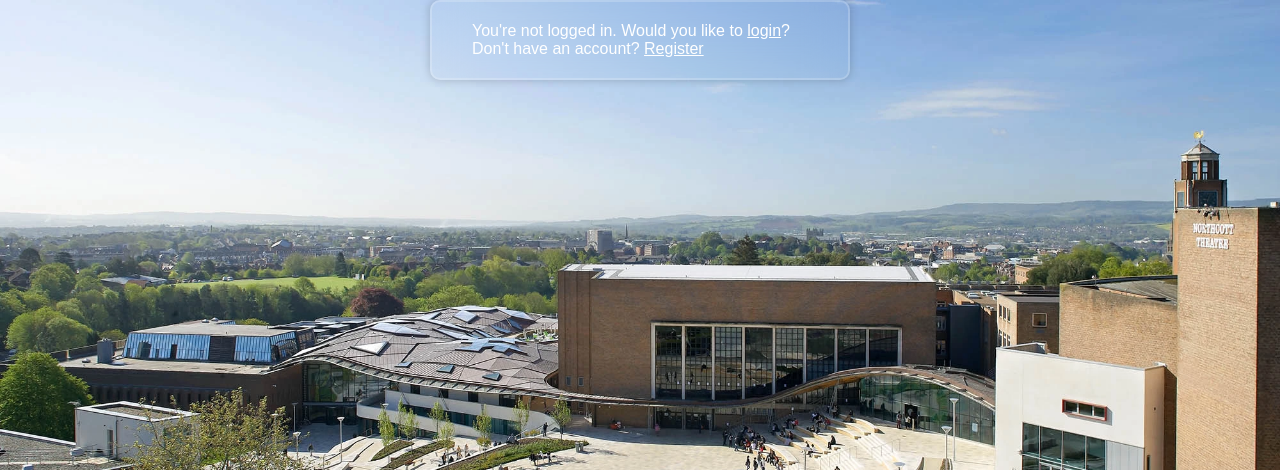
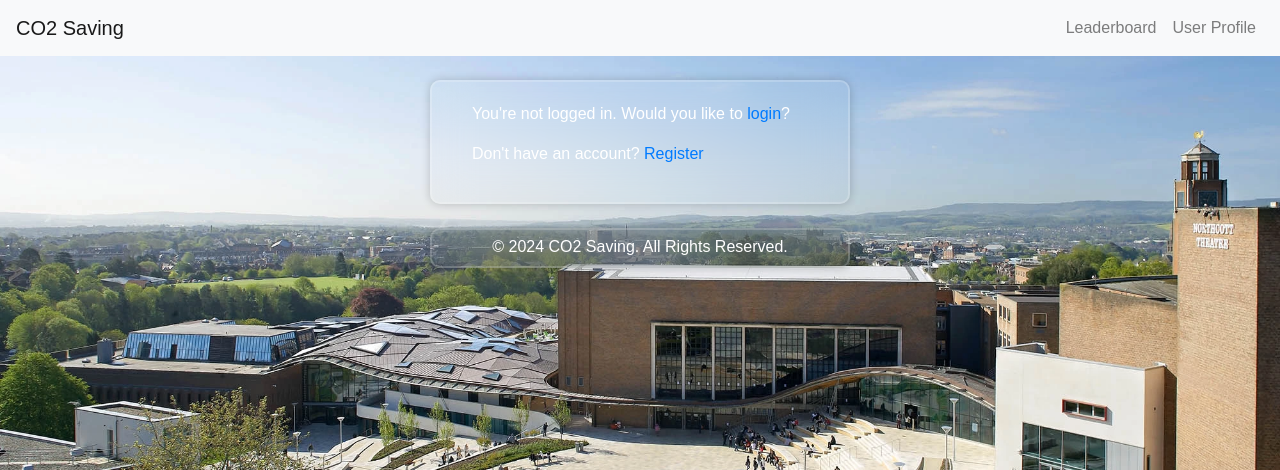
Before and after one commit to emforrest/ECM2434_Group_Software_Engineering_Project, a Django app: page /logout/ in a window 1280 px wide. Shown: the top 470 px of the page. Run offline with Django 4.2, Linux system fonts and the light colour scheme; some libraries are stand-ins or nearby versions.

Commit message:
Fixed  user page nav-bar

```diff
--- a/sustainabilityGame/login/templates/login/login.html
+++ b/sustainabilityGame/login/templates/login/login.html
@@ -33,10 +33,11 @@
             </nav>
         </header>
 
-        <h1>Welcome back!</h1>
+        <br>
         <div class = "wrapper">
             {% if not request.user.is_authenticated %}
             <form action="" method='POST'>
+                <h1>Welcome back!</h1>
                 {% csrf_token %}
                 <h1>Login</h1>
                 {% if error %}
--- a/sustainabilityGame/login/templates/login/logout.html
+++ b/sustainabilityGame/login/templates/login/logout.html
@@ -6,16 +6,37 @@
         <title>Registration page</title>
         <link rel="stylesheet" href="{% static 'login/style.css' %}">
         <link href='https://unpkg.com/boxicons@2.1.4/css/boxicons.min.css' rel='stylesheet'>
-
+        <link rel="stylesheet" href="https://maxcdn.bootstrapcdn.com/bootstrap/4.5.2/css/bootstrap.min.css">
     </head>
 
     <body>
+        <header>
+            <nav class="navbar navbar-expand-lg navbar-light bg-light">
+                <a class="navbar-brand" href="/">CO2 Saving</a>
+                <button class="navbar-toggler" type="button" data-toggle="collapse" data-target="#navbarSupportedContent" aria-controls="navbarSupportedContent" aria-expanded="false" aria-label="Toggle navigation">
+                    <span class="navbar-toggler-icon"></span>
+                </button>
+
+                <div class="collapse navbar-collapse" id="navbarSupportedContent">
+                    <ul class="navbar-nav ml-auto">
+                        <li class="nav-item">
+                            <a class="nav-link" href="/leaderboard/">Leaderboard</a>
+                        </li>
+                        <li class="nav-item">
+                            <a class="nav-link" href="/user/">User Profile</a>
+                        </li>
+                    </ul>
+                </div>
+            </nav>
+        </header>
+
+        <br>
         <div class = "wrapper">
             {% if request.user.is_authenticated %}
             <form action="" method='POST'>
                 {% csrf_token %}
                 <p>Are you sure you want to logout?</p>
-                <button type='submit'>Yes, logout.</button>
+                <button type='submit' class="btn">Yes, logout.</button>
 
             </form>
             {% else %}
@@ -25,5 +46,10 @@
             </div>
             {% endif %}
         </div>
+
+        <br>
+        <div class="footer">
+            <p>&copy; 2024 CO2 Saving. All Rights Reserved.</p>
+        </div>
     </body>
 </html>
```
Also changed, not shown: sustainabilityGame/user/static/user/style.css (+0 -10 lines), sustainabilityGame/user/templates/user/home.html (+1 -6 lines).
